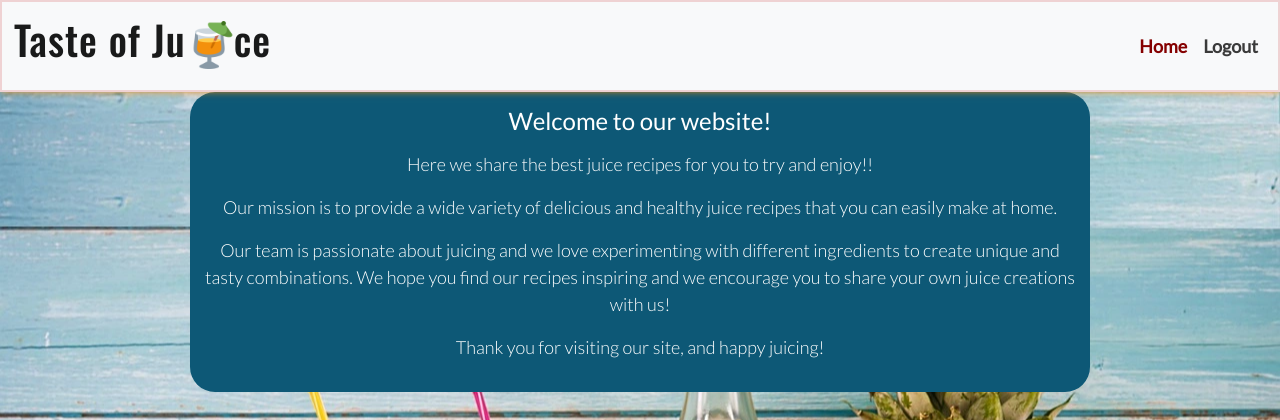
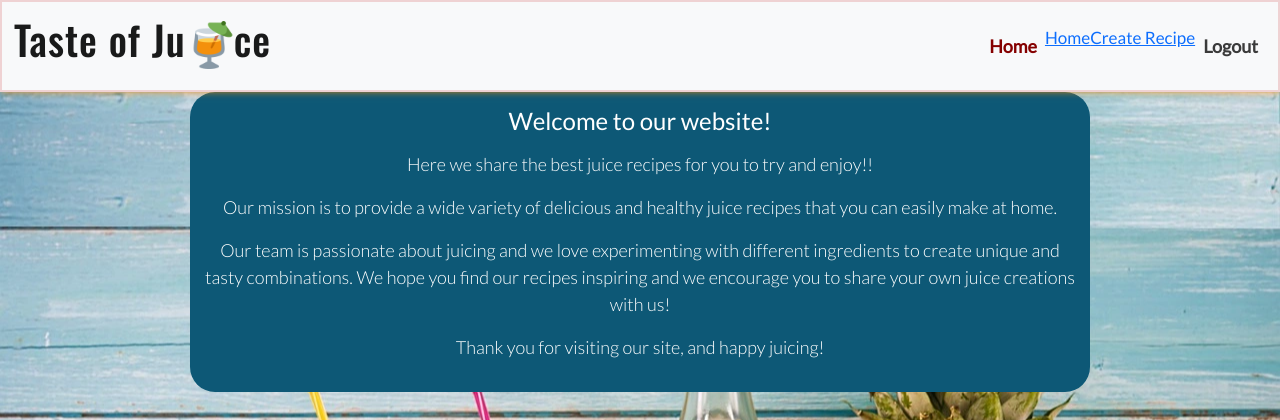
Before and after one commit to irka775/TASTE_OF_JUICEPP4, a Django app: page / in a window 1280 px wide. Shown: the top 420 px of the page. Run offline with Django 4.2, Linux system fonts and the light colour scheme; the visitor is signed in with stand-in values (Sample User, id 1); some libraries are stand-ins or nearby versions.

Commit message:
Add functionality to add and edit recipes

```diff
--- a/juice_app/admin.py
+++ b/juice_app/admin.py
@@ -1,3 +1,7 @@
 from django.contrib import admin
+from .models import Recipe
 
-# Register your models here.
+@admin.register(Recipe)
+class RecipeAdmin(admin.ModelAdmin):
+    list_display = ('title', 'user')
+    search_fields = ('title', 'ingredients', 'instructions')
--- a/juice_app/urls.py
+++ b/juice_app/urls.py
@@ -1,8 +1,11 @@
 from django.urls import path
 from . import views
-from .views import IndexView
+from .views import IndexView, recipe_list, RecipeListView
 
-# url paths list
 urlpatterns = [
+    path('create-recipe/', views.create_recipe, name='create_recipe'),
+    path('edit-recipe/<int:recipe_id>/', views.edit_recipe, name='edit_recipe'),
+    path('recipes/', views.recipe_list, name='recipe_list'),
+    path('recipe/<slug:slug>/', views.recipe_detail, name='recipe_detail'),
     path('', IndexView.as_view(), name='index'),
 ]
--- a/juice_app/views.py
+++ b/juice_app/views.py
@@ -1,7 +1,56 @@
 from django.views.generic import TemplateView
+from django.shortcuts import render, redirect, get_object_or_404
+from django.contrib.auth.decorators import login_required
+from django.contrib import messages
+from .models import Recipe
+from .forms import RecipeForm
+from django.views import View
 
 class IndexView(TemplateView):
     """
     View to display home page.
     """
     template_name = "juice_app/index.html"
+
+@login_required
+def create_recipe(request):
+    if request.method == 'POST':
+        form = RecipeForm(request.POST)
+        if form.is_valid():
+            recipe = form.save(commit=False)
+            recipe.user = request.user
+            recipe.save()
+            messages.success(request, 'Recipe created successfully!')
+            return redirect('recipe_list')  # Assume you have a recipe list view
+    else:
+        form = RecipeForm()
+    return render(request, 'juice_app/create_recipe.html', {'form': form})
+
+@login_required
+def edit_recipe(request, recipe_id):
+    recipe = get_object_or_404(Recipe, id=recipe_id, user=request.user)
+    if request.method == 'POST':
+        form = RecipeForm(request.POST, instance=recipe)
+        if form.is_valid():
+            form.save()
+            messages.success(request, 'Recipe updated successfully!')
+            return redirect('recipe_list')  # Assume you have a recipe list view
+    else:
+        form = RecipeForm(instance=recipe)
+    return render(request, 'edit_recipe.html', {'form': form})
+
+
+class RecipeListView(View):
+    def get(self, request):
+        recipes = Recipe.objects.all()
+        return render(request, 'juice_app/recipe_list.html', {'recipes': recipes})
+
+# Or use a function-based view
+def recipe_list(request):
+    recipes = Recipe.objects.all()
+    return render(request, 'juice_app/recipe_list.html', {'recipes': recipes})
+
+
+def recipe_detail(request, slug):
+    recipe = get_object_or_404(Recipe, slug=slug)
+    return render(request, 'juice_app/recipe_detail.html', {'recipe': recipe})
--- a/templates/base.html
+++ b/templates/base.html
@@ -108,6 +108,10 @@
                   >Home</a
                 >
               </li>
+              <li><a href="{% url 'index' %}">Home</a></li>
+              {% if user.is_authenticated %}
+                  <li><a href="{% url 'create_recipe' %}">Create Recipe</a></li>
+              {% endif %}
               {% if user.is_authenticated %}
               <li class="nav-item">
                 <a
@@ -155,7 +159,9 @@
     </div>
 
     </header>
-    <main>{% block content %} {% endblock content %}</main>
+    <main>{% block content %}
+
+      {% endblock content %}</main>
 
     <footer class="social">
       <p>Created by Irina</p>
```
Also changed, not shown: juice_app/forms.py (added, +7 -0 lines), juice_app/models.py (+18 -1 lines), juice_app/templates/juice_app/create_recipe.html (added, +10 -0 lines), juice_app/templates/juice_app/edit_recipes.html (added, +10 -0 lines), juice_app/templates/juice_app/recipe_detail.html (added, +18 -0 lines), juice_app/templates/juice_app/recipe_list.html (added, +57 -0 lines), juice_project/settings.py (+11 -8 lines), juice_app/migrations/0001_initial.py (added), juice_app/migrations/0002_alter_recipe_options_recipe_created_on_and_more.py (added).
